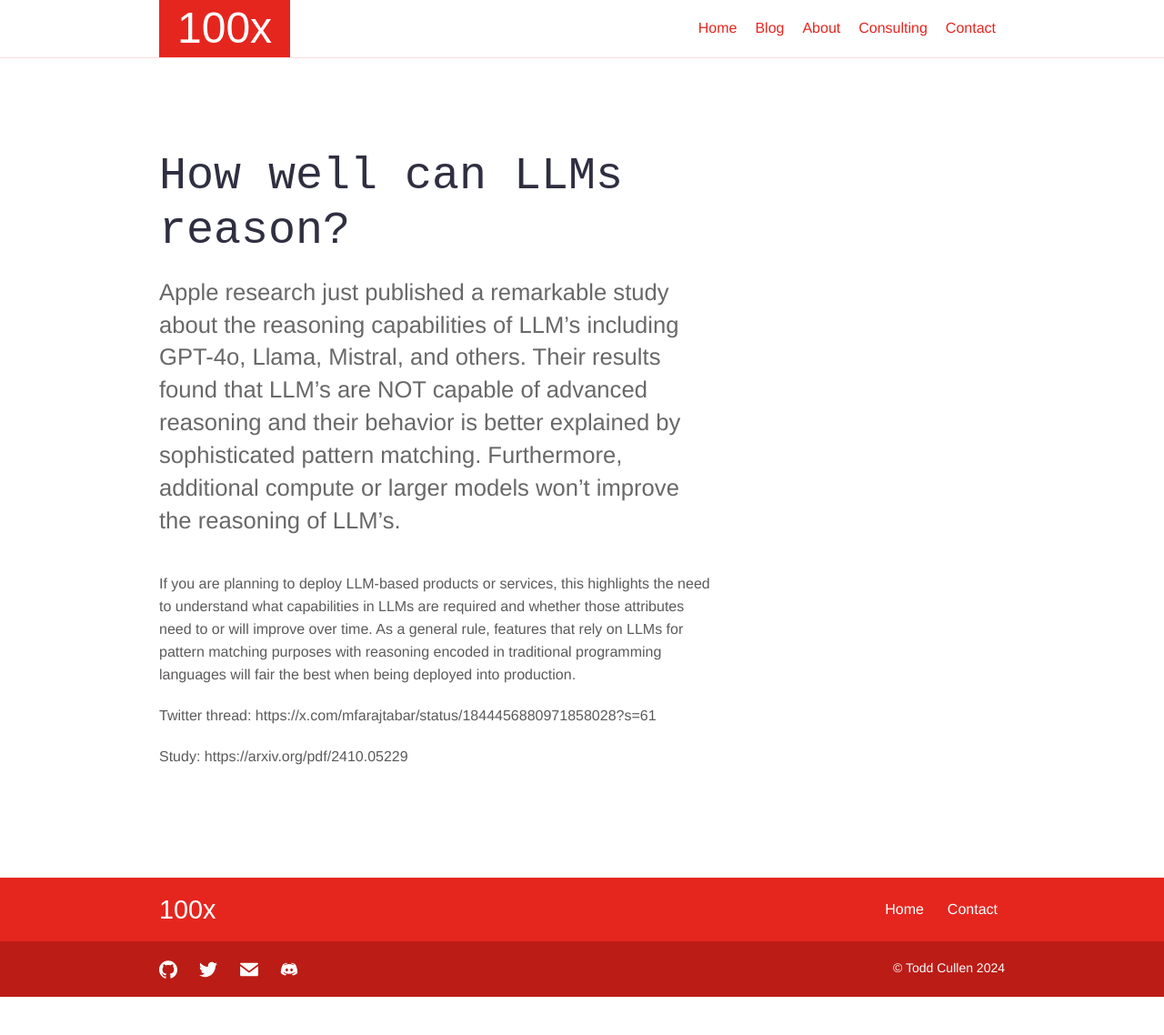
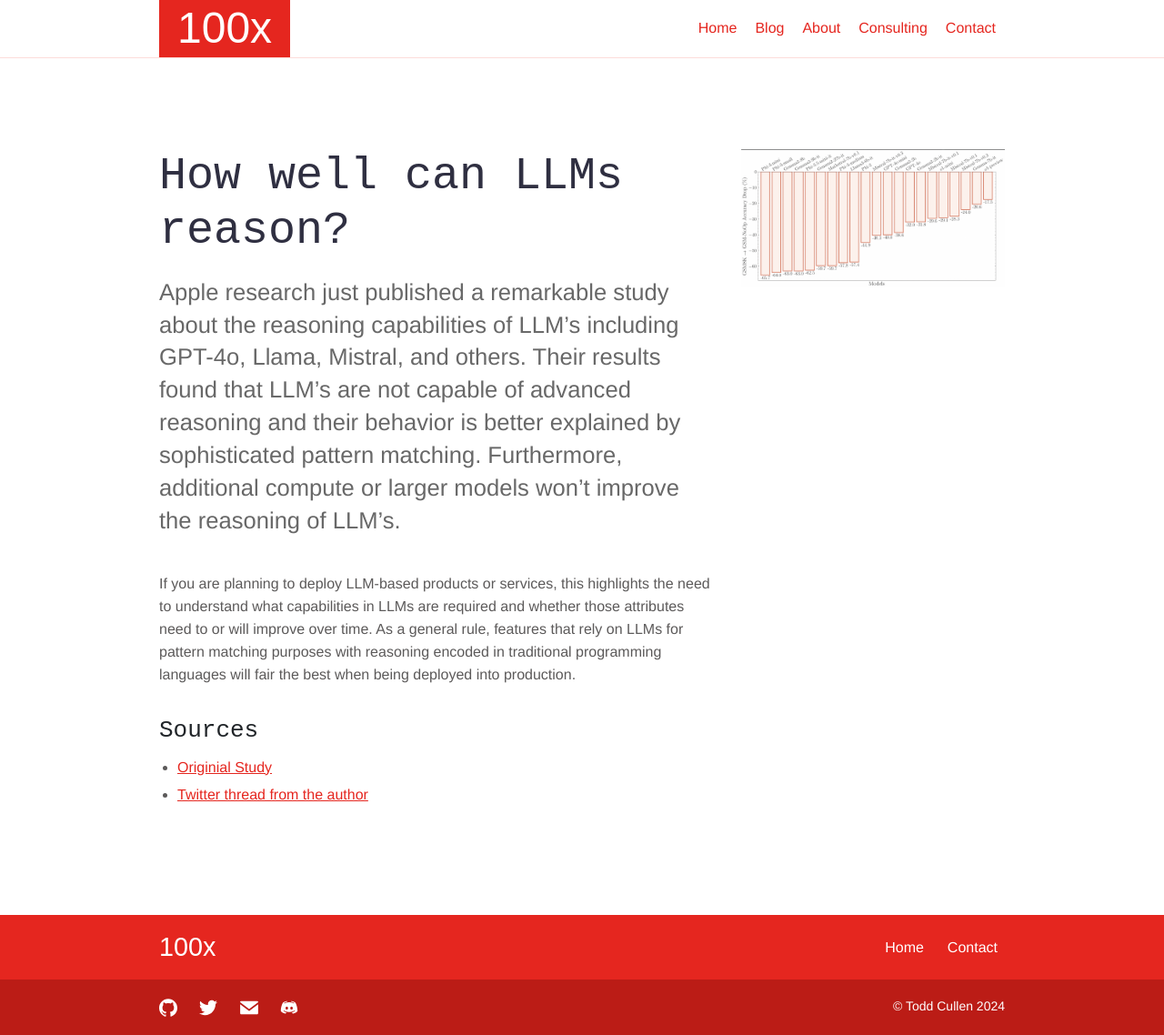
Before and after one commit to Shakakai/100x, a Jekyll site: the page built from _posts/2024-10-11-apple-reasoning-study.md, in a window 1280 px wide. Shown: the whole page at 91% size. Built offline with Jekyll 4.4.1, drawn with Linux system fonts in a browser that asks for light colours; some web fonts are replaced; before the commit the page ends 1096 px from its top, so only the background shows below that.

Commit message:
updating blog post

```diff
--- a/_layouts/post.html
+++ b/_layouts/post.html
@@ -11,5 +11,12 @@ bodyClass: "page-service"
         <div class="content">{{content}}</div>
       </div>
     </div>
+    {% if page.image_url %}
+    <div class="col-12 col-md-4">
+      <div class="post-image">
+        <img src="{{ page.image_url | relative_url }}" alt="{{ page.title }}" class="img-fluid">
+      </div>
+    </div>
+    {% endif %}
   </div>
 </div>
--- a/_posts/2024-10-11-apple-reasoning-study.md
+++ b/_posts/2024-10-11-apple-reasoning-study.md
@@ -2,12 +2,13 @@
 layout: post
 title: How well can LLMs reason?
 date: 2024-10-11
+image_url: /images/posts/Apple-Reasoning-Drop.png
 ---
 
-Apple research just published a remarkable study about the reasoning capabilities of LLM's including GPT-4o, Llama, Mistral, and others. Their results found that LLM's are NOT capable of advanced reasoning and their behavior is better explained by sophisticated pattern matching. Furthermore, additional compute or larger models won't improve the reasoning of LLM's.
+Apple research just published a remarkable study about the reasoning capabilities of LLM's including GPT-4o, Llama, Mistral, and others. Their results found that LLM's are not capable of advanced reasoning and their behavior is better explained by sophisticated pattern matching. Furthermore, additional compute or larger models won't improve the reasoning of LLM's.
 
 If you are planning to deploy LLM-based products or services, this highlights the need to understand what capabilities in LLMs are required and whether those attributes need to or will improve over time. As a general rule, features that rely on LLMs for pattern matching purposes with reasoning encoded in traditional programming languages will fair the best when being deployed into production.
 
-Twitter thread: https://x.com/mfarajtabar/status/1844456880971858028?s=61
-
-Study: https://arxiv.org/pdf/2410.05229
+## Sources
+- [Originial Study](https://arxiv.org/pdf/2410.05229)
+- [Twitter thread from the author](https://x.com/mfarajtabar/status/1844456880971858028?s=61)
```
Also changed, not shown: images/posts/Apple-Reasoning-Drop.png (added).
